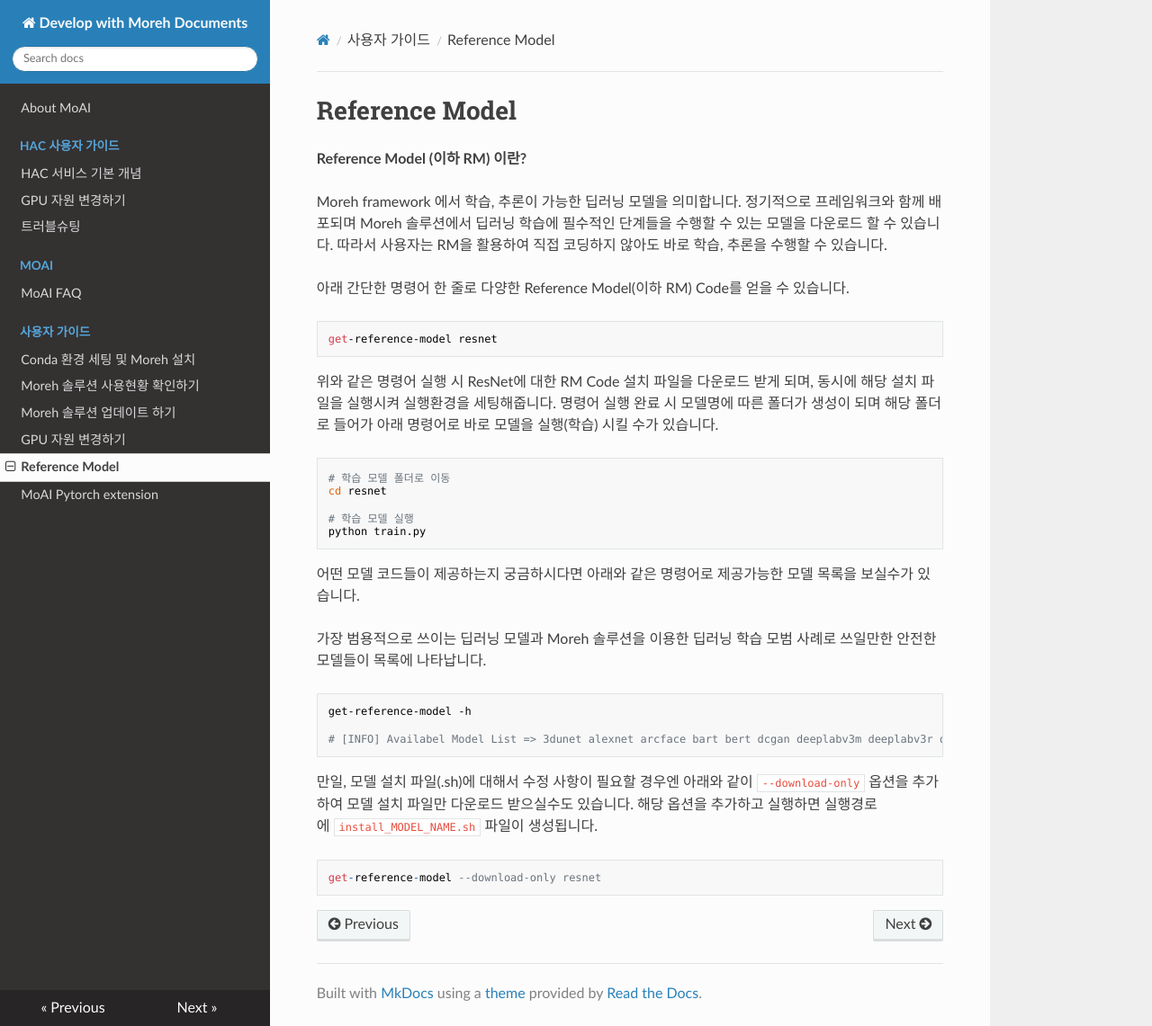
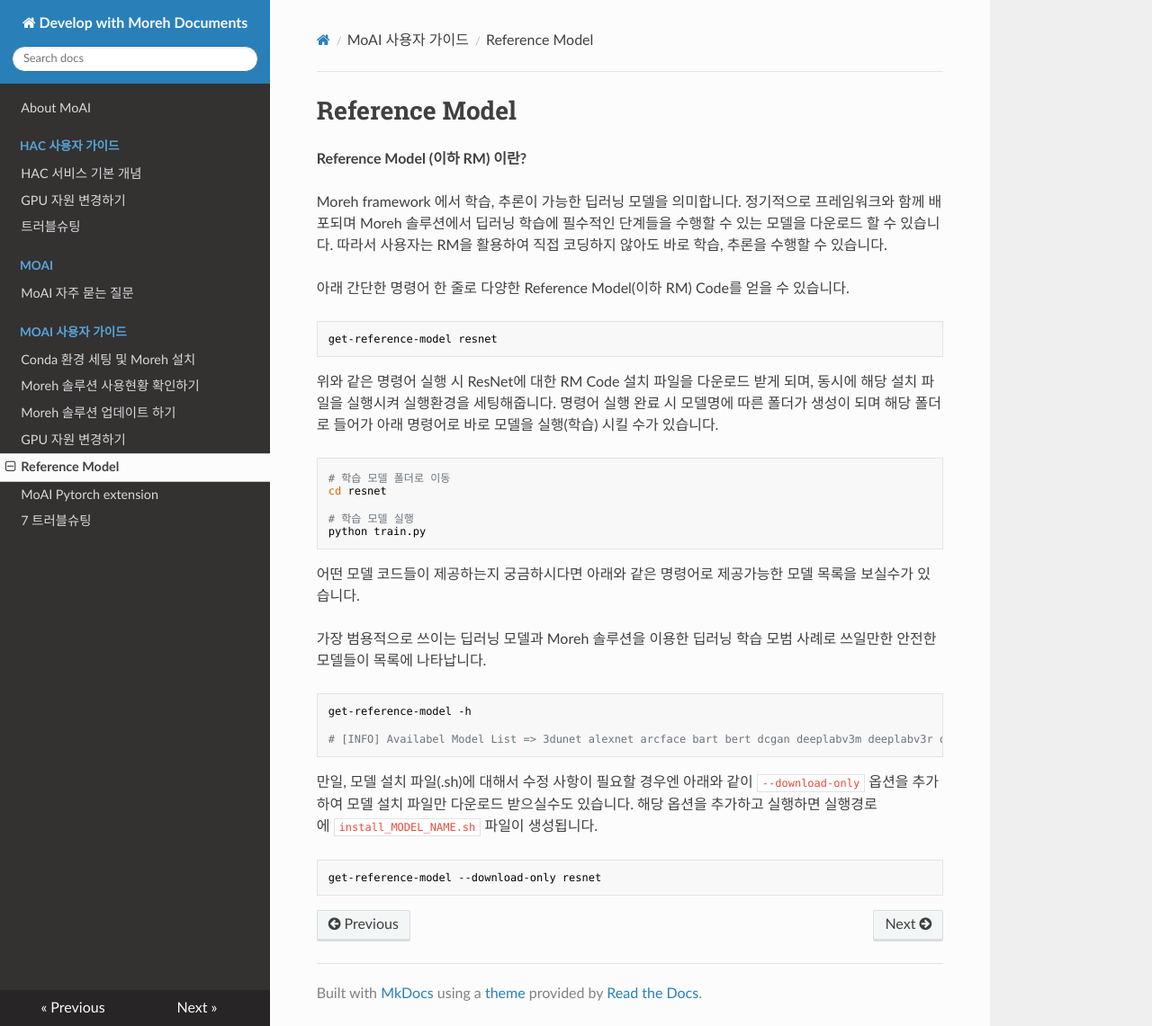
Before and after one commit to johyun1001/moreh-docs-public, an MkDocs documentation site: the page built from docs/MoAI 사용자 가이드/5_Reference Model.md, in a window 1280 px wide and 1141 px high. Shown: the whole window at 90% size. Built offline with MkDocs 1.6.1, drawn with Linux system fonts in a browser that asks for light colours; nearby versions of some CDN libraries.

Commit message:
gw_feedback9

````diff
--- a/docs/사용자 가이드/5_Reference Model.md
+++ b/docs/MoAI 사용자 가이드/5_Reference Model.md
@@ -7,7 +7,7 @@ Moreh framework 에서 학습, 추론이 가능한 딥러닝 모델을 의미합
 
 아래 간단한 명령어 한 줄로 다양한 Reference Model(이하 RM) Code를 얻을 수 있습니다.
 
-```
+```bash
 get-reference-model resnet
 ```
 
@@ -33,6 +33,6 @@ get-reference-model -h
 
 만일, 모델 설치 파일(.sh)에 대해서 수정 사항이 필요할 경우엔 아래와 같이 `--download-only` 옵션을 추가하여 모델 설치 파일만 다운로드 받으실수도 있습니다. 해당 옵션을 추가하고 실행하면 실행경로에 `install_MODEL_NAME.sh` 파일이 생성됩니다.
 
-```
+```bash
 get-reference-model --download-only resnet
 ```
````
Also changed, not shown: docs/MoAI 사용자 가이드/7_트러블슈팅.md (renamed from docs/MoAI/FAQ.md, +1 -13 lines), docs/MoAI/자주 묻는 질문.md (added, +11 -0 lines), docs/MoAI 사용자 가이드/1_시작하기.md (renamed from docs/사용자 가이드/1_시작하기.md), docs/MoAI 사용자 가이드/2_Moreh 사용현황 확인.md (renamed from docs/사용자 가이드/2_Moreh 사용현황 확인.md), docs/MoAI 사용자 가이드/3_Moreh 솔루션 업데이트.md (renamed from docs/사용자 가이드/3_Moreh 솔루션 업데이트.md), docs/MoAI 사용자 가이드/4_GPU 자원 변경하기.md (renamed from docs/사용자 가이드/4_GPU 자원 변경하기.md), docs/MoAI 사용자 가이드/6_Extension.md (renamed from docs/사용자 가이드/6_Extension.md).
